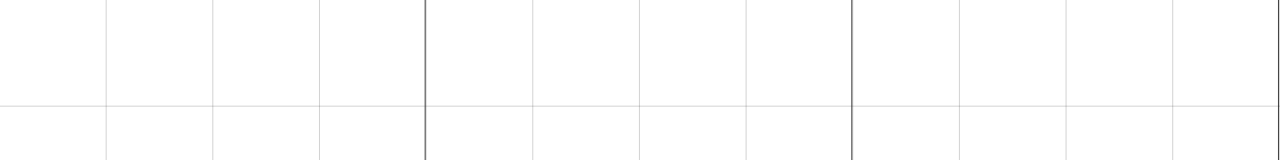
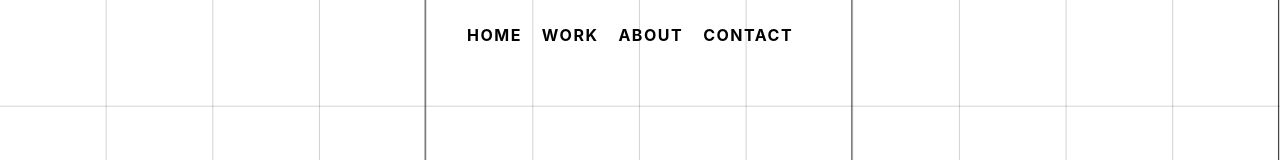
Before and after one commit to dosherow/Photo, a React (Create React App) app in the folder photography/: page / in a window 1280 px wide. Shown: the top 160 px of the page. Built offline with nearby package versions, Linux system fonts and the light colour scheme.

Commit message:
added navbar

```diff
--- a/photography/src/components/Homepage/Home.js
+++ b/photography/src/components/Homepage/Home.js
@@ -689,8 +689,54 @@ const Home = () => {
     	}
 	`;
 
+	// nav styling
+
+	const nav = css`
+		display: block;
+		width: 100%;
+		position: fixed;
+		text-transform: uppercase;
+		top: 25px;
+		z-index: 1000;
+		opacity: 1;
+	`;
+
+	const navLinks = css`
+		display: flex;
+		flex-direction: row;
+		justify-content: center;
+		list-style: none;
+		margin: 0;
+		padding: 0;
+		& li {
+			margin-right: 20px;
+			cursor: pointer;
+			font-weight: 700;
+		}
+		& li a {
+			text-decoration: none;
+			color: black;
+			transition: 0.2s ease-in;
+			font-size: 16px;
+			letter-spacing: 1.5px;
+		}
+		& li a:hover {
+			color: red;
+			letter-spacing: 4px;
+			text-decoration: line-through;
+		}
+	`;
+
     return (
         <div className={container}>
+			<div className={nav}>
+				<ul className={navLinks}>
+					<li><a href="#">Home</a></li>
+					<li><a href="#">Work</a></li>
+					<li><a href="#">About</a></li>
+					<li><a href="#">Contact</a></li>
+				</ul>
+			</div>
 			{/* <Box1 */}
 			<div className={box1}
 				onMouseEnter={() => setStyle("rgba(222, 89, 152, 1)", "inset 0 0 0 20px rgba(222, 89, 152, 1)")}
```
